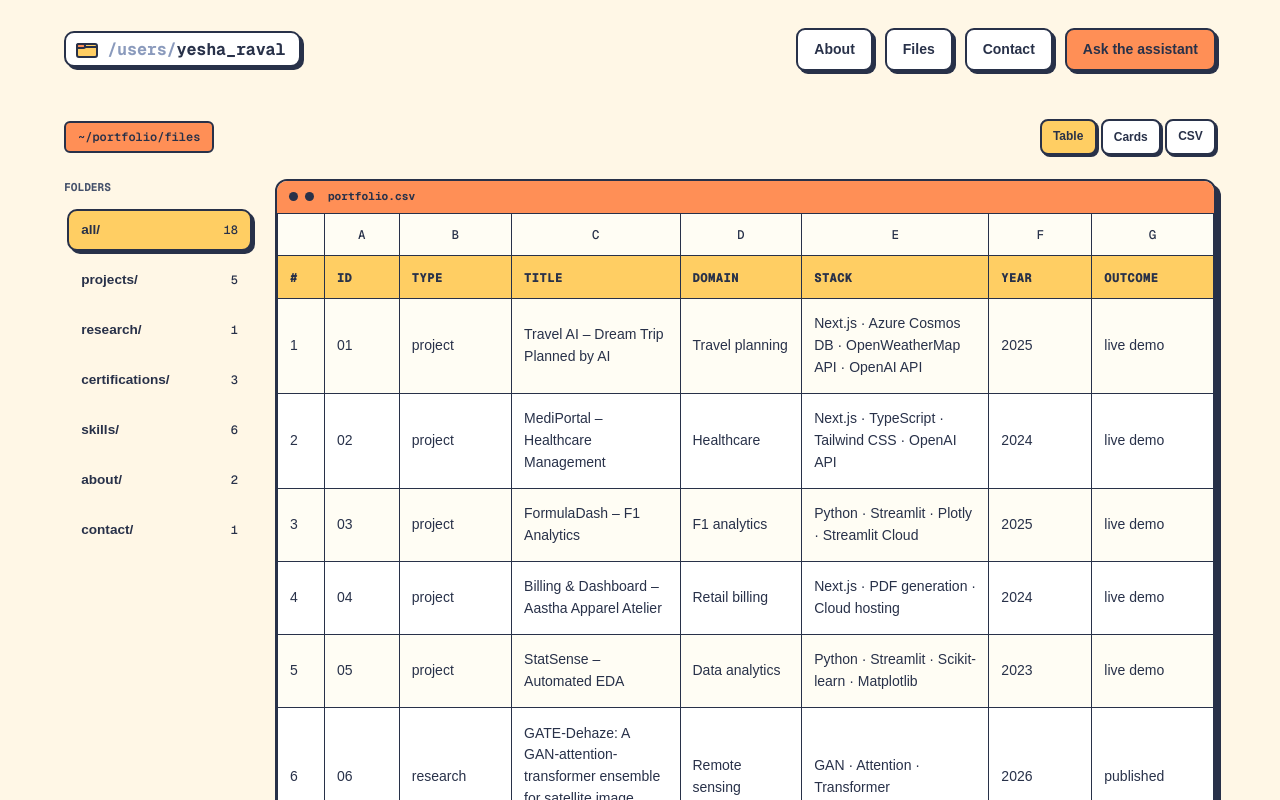
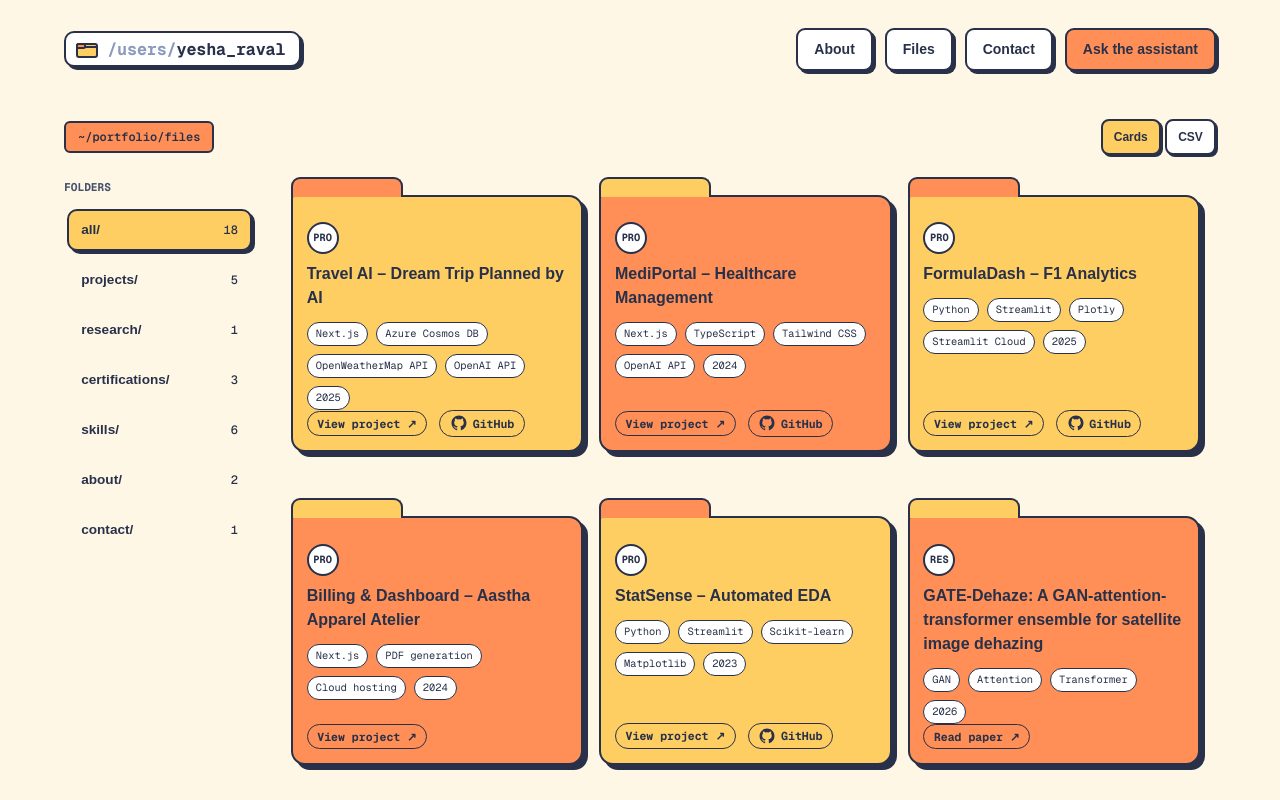
Before and after one commit to YeshaRaval/aws-hackthon-portfolio, a Next.js app: page /files in a window 1280 px wide. Shown: the top 800 px of the page. Built offline with nearby package versions, Linux system fonts and the light colour scheme.

Commit message:
fix: cards+csv only (no table), folder opening transition on files pages

```diff
--- a/app/folder-opening-screen.tsx
+++ b/app/folder-opening-screen.tsx
@@ -35,14 +35,17 @@ export function FolderPageTransition({
   folderName,
   title,
   children,
+  skip = false,
 }: {
   folderName: string;
   title?: string;
   children: React.ReactNode;
+  skip?: boolean;
 }) {
-  const [opening, setOpening] = useState(true);
+  const [opening, setOpening] = useState(!skip);
 
   useEffect(() => {
+    if (skip) return;
     const reducedMotion = window.matchMedia("(prefers-reduced-motion: reduce)").matches;
     if (reducedMotion) {
       setOpening(false);
@@ -50,7 +53,7 @@ export function FolderPageTransition({
     }
     const timer = window.setTimeout(() => setOpening(false), ANIMATION_DURATION_MS);
     return () => clearTimeout(timer);
-  }, []);
+  }, [skip]);
 
   if (opening) {
     return (
--- a/app/portfolio-experience.tsx
+++ b/app/portfolio-experience.tsx
@@ -6,6 +6,7 @@ import { useRouter } from "next/navigation";
 import Link from "next/link";
 import PortfolioHeader from "./portfolio-header";
 import { FolderOpeningScreen } from "./folder-opening-screen";
+import { FolderPageTransition } from "./folder-opening-screen";
 
 const LOADER_SESSION_KEY = "yesha-portfolio-loader-complete";
 const LOADER_DURATION_MS = 650;
@@ -138,15 +139,15 @@ function PortfolioBrowser({
         </div>
 
         <div className="flex items-center gap-1" role="group" aria-label="File display mode">
-          {(["table", "cards", "raw"] as const).map((item) => (
+          {(["cards", "raw"] as const).map((item) => (
             <button
               key={item}
               type="button"
               aria-pressed={view === item}
-              className={`folder-browser__control${view === item ? " folder-browser__control--active" : ""}${item !== "cards" ? " hidden sm:inline-flex" : ""}`}
+              className={`folder-browser__control${view === item ? " folder-browser__control--active" : ""}`}
               onClick={() => onViewChange(item)}
             >
-              {item === "raw" ? "CSV" : item === "cards" ? "Cards" : "Table"}
+              {item === "raw" ? "CSV" : "Cards"}
             </button>
           ))}
         </div>
@@ -352,10 +353,8 @@ export default function PortfolioExperience({ route = "home" }: { route?: Portfo
   const [activeNavId, setActiveNavId] = useState<"files" | "charts" | "role-fit">(route === "research" ? "charts" : route === "skills" ? "role-fit" : "files");
   const [activeFolderId, setActiveFolderId] = useState<FolderId>(routeDefault?.folder ?? "projects-folder");
   const [activeFilter, setActiveFilter] = useState<FileFilter>(routeDefault?.filter ?? "all");
-  // Default to cards on mobile (< 640px), table on desktop
-  const [fileView, setFileView] = useState<FileView>(() =>
-    typeof window !== "undefined" && window.innerWidth < 640 ? "cards" : "table"
-  );
+  // Default to cards always (table view removed)
+  const [fileView, setFileView] = useState<FileView>("cards");
   const loaderRef = useRef<HTMLDivElement>(null);
   const homeHeadingRef = useRef<HTMLHeadingElement>(null);
   const timerRef = useRef<number | null>(null);
@@ -384,7 +383,7 @@ export default function PortfolioExperience({ route = "home" }: { route?: Portfo
     if (openingTimerRef.current !== null) clearTimeout(openingTimerRef.current);
     setActiveFolderId(folderId);
     setActiveFilter(filter);
-    setFileView(typeof window !== "undefined" && window.innerWidth < 640 ? "cards" : "table");
+    setFileView("cards");
     setActiveNavId(navId);
     setScreen("opening");
 
@@ -567,6 +566,11 @@ export default function PortfolioExperience({ route = "home" }: { route?: Portfo
           {screen === "opening" && <FolderOpeningScreen folderName={activeFolder.name} />}
 
           {screen === "browser" && (
+            <FolderPageTransition
+              folderName={`portfolio/${activeFilter === "all" ? "files" : activeFilter === "cert" ? "certifications" : `${activeFilter}s`}`}
+              title={`Opening ${activeFilter === "all" ? "files" : activeFilter === "cert" ? "certifications" : `${activeFilter}s`}...`}
+              skip={!isHomeRoute}
+            >
               <PortfolioBrowser
                 filter={activeFilter}
                 view={fileView}
@@ -575,6 +579,7 @@ export default function PortfolioExperience({ route = "home" }: { route?: Portfo
                 onViewChange={setFileView}
                 onNavigate={(path) => router.push(path)}
               />
+            </FolderPageTransition>
           )}
         </div>
       </main>
```
Lines whose indentation alone changed are shown as unchanged.
